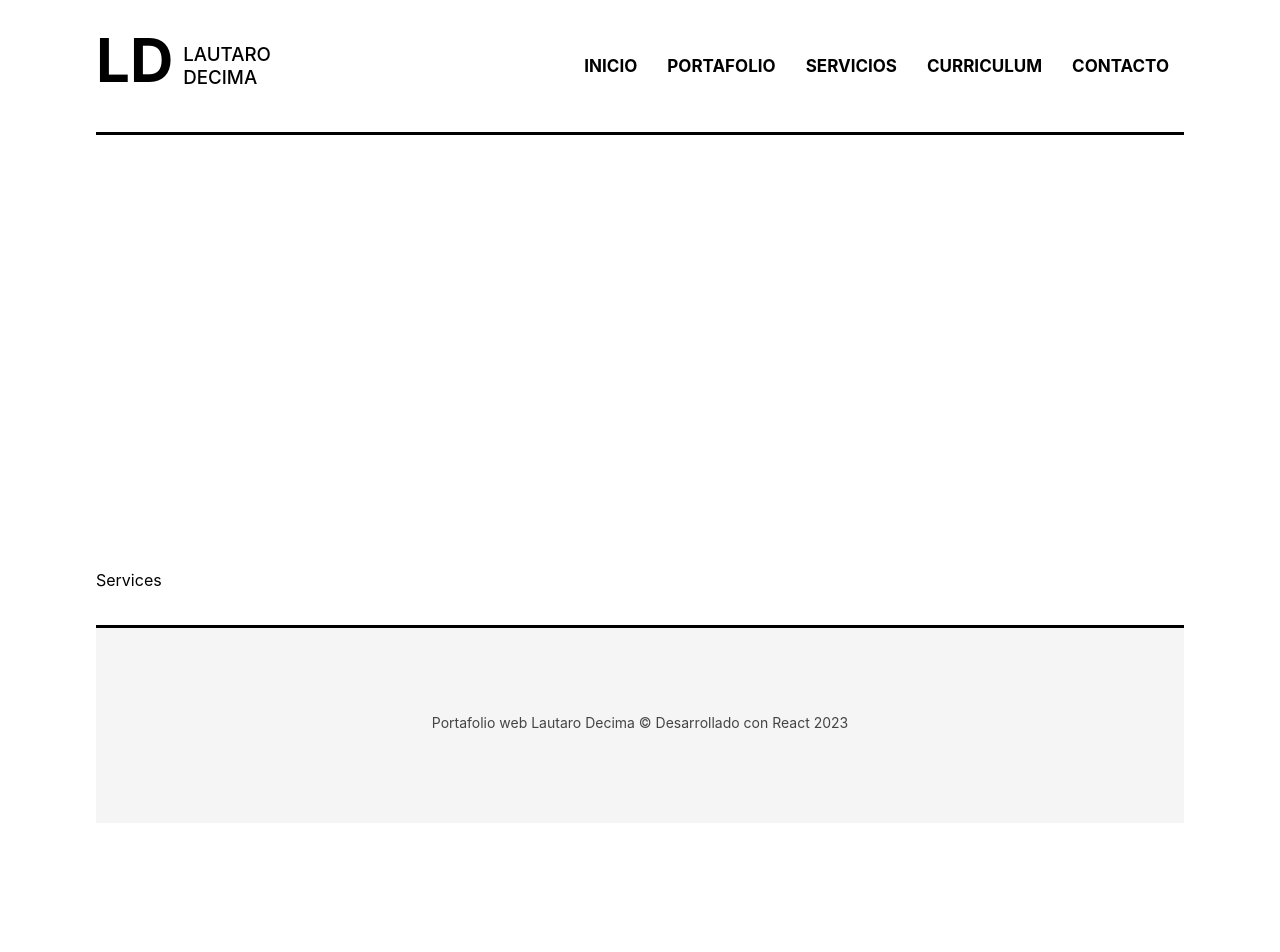
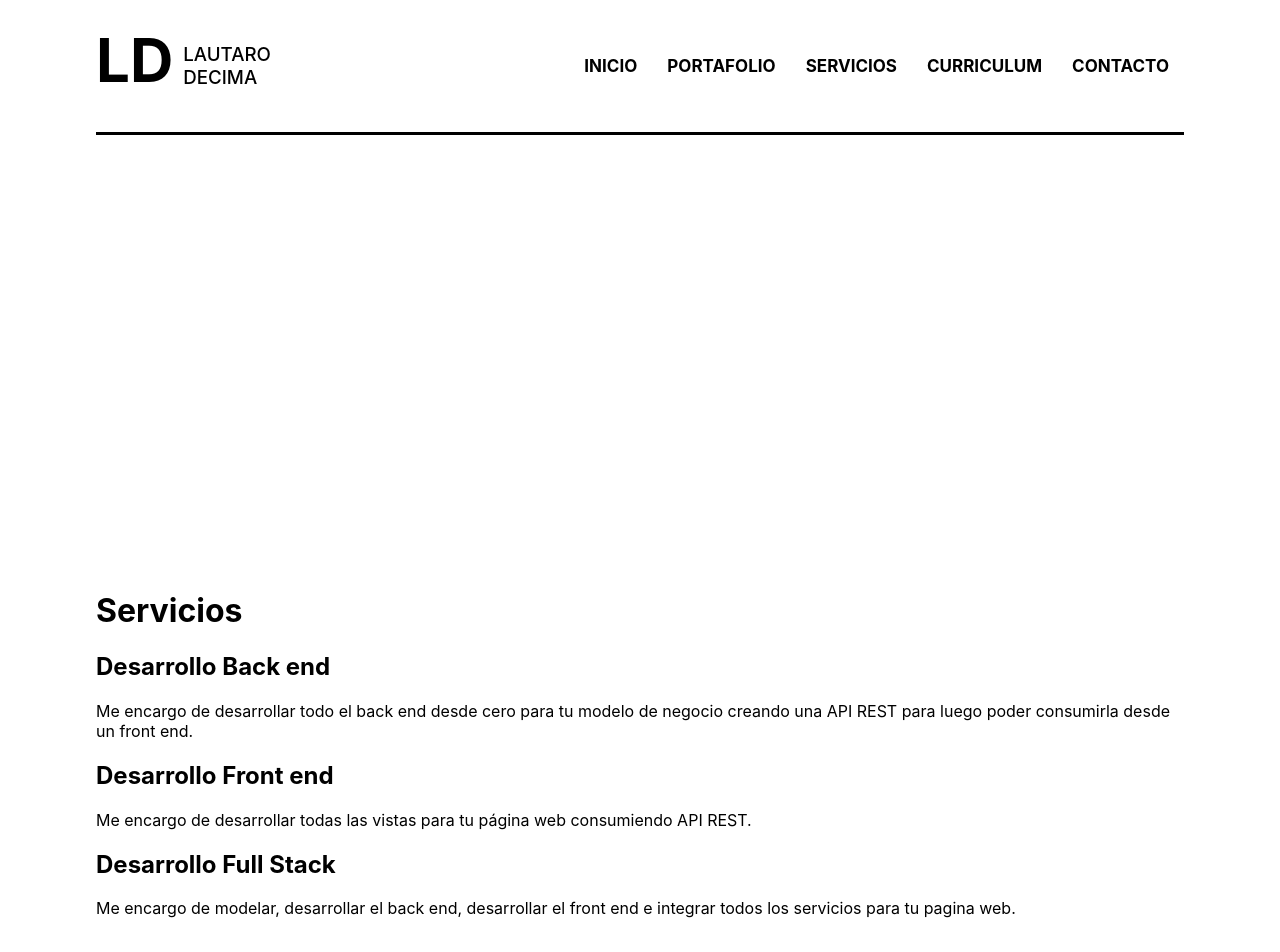
Before and after one commit to decimalautaro/portafolio-estatico-react, a React (Create React App) app: page /services in a window 1280 px wide. Shown: the top 952 px of the page. Before the commit the page ends 823 px from the top, so only its background shows below. Built offline with nearby package versions, Linux system fonts and the light colour scheme.

Commit message:
feat: llenando datos de servicios

```diff
--- a/src/components/Services.js
+++ b/src/components/Services.js
@@ -2,6 +2,32 @@ import React from 'react'
 
 export const Services = () => {
   return (
-    <div>Services</div>
+    <div className='page'>
+      <h1>
+        Servicios
+      </h1>
+
+      <section className='services'>
+        <article className='services'>
+          <h2>Desarrollo Back end</h2>
+          <p>Me encargo de desarrollar todo el back end desde cero para tu modelo de negocio creando una API REST para luego poder consumirla desde un front end.</p>
+        </article>
+      </section>
+
+      <section className='services'>
+        <article className='services'>
+          <h2>Desarrollo Front end</h2>
+          <p>Me encargo de desarrollar todas las vistas para tu página web consumiendo API REST.</p>
+        </article>
+      </section>
+
+      <section className='services'>
+        <article className='services'>
+          <h2>Desarrollo Full Stack</h2>
+          <p>Me encargo de modelar, desarrollar el back end, desarrollar el front end e integrar todos los servicios para tu pagina web.</p>
+        </article>
+      </section>
+
+    </div>
   )
 }
```
